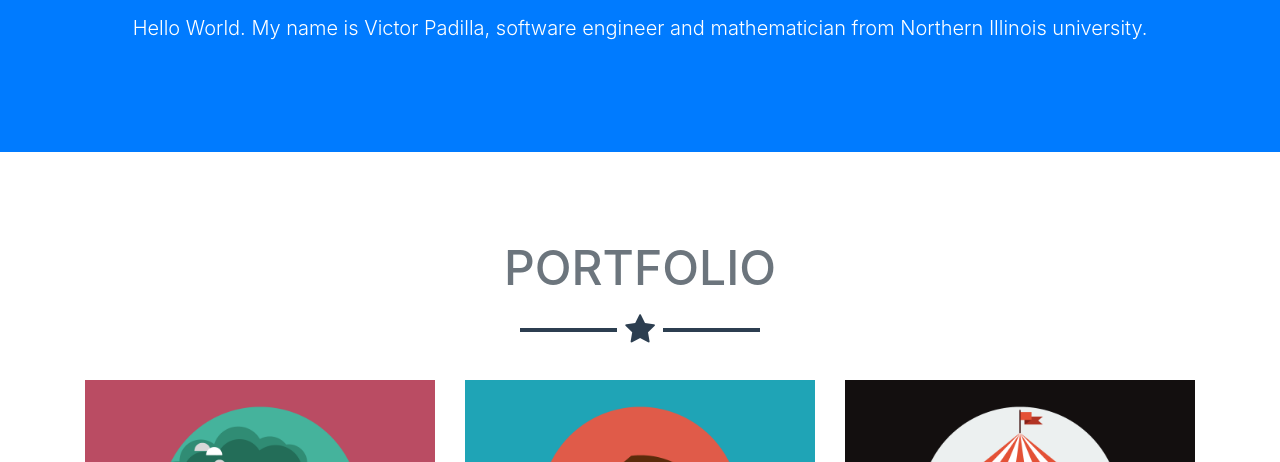
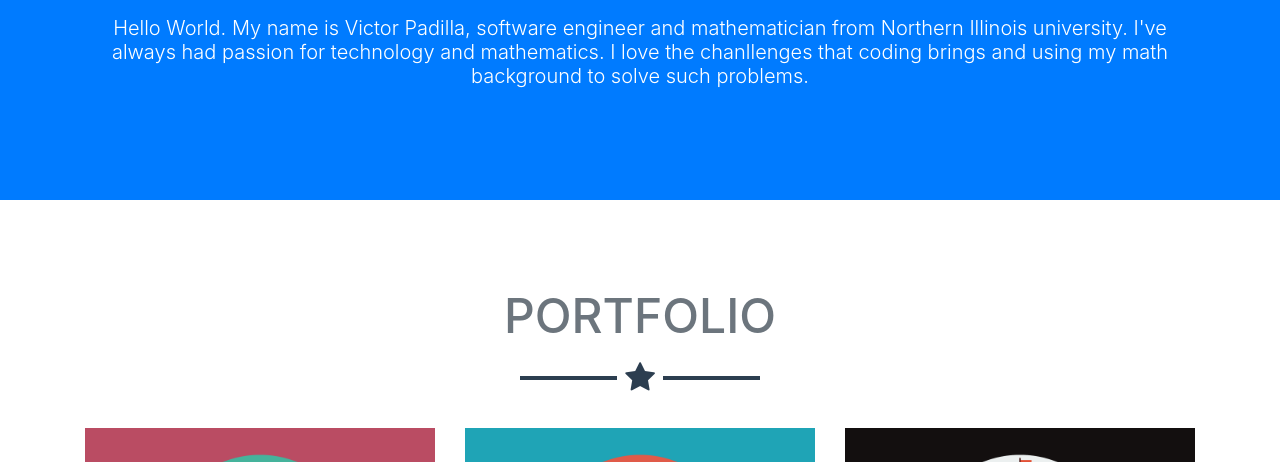
Before and after one commit to vix515/vix515.github.io, a website with bundled scripts: page index.html in a window 1280 px wide. Shown: the part 638-1100 px from the top of the page. Built offline with nearby package versions, Linux system fonts and the light colour scheme.

Commit message:
intro
intro

```diff
--- a/index.html
+++ b/index.html
@@ -61,6 +61,7 @@
         <h5 class="font-weight-light mb-0">
           <p>
             Hello World. My name is Victor Padilla, software engineer and mathematician from Northern Illinois university.
+            I've always had passion for technology and mathematics. I love the chanllenges that coding brings and using my math background to solve such problems.
           </p>
         </h5>
       </div>
```
